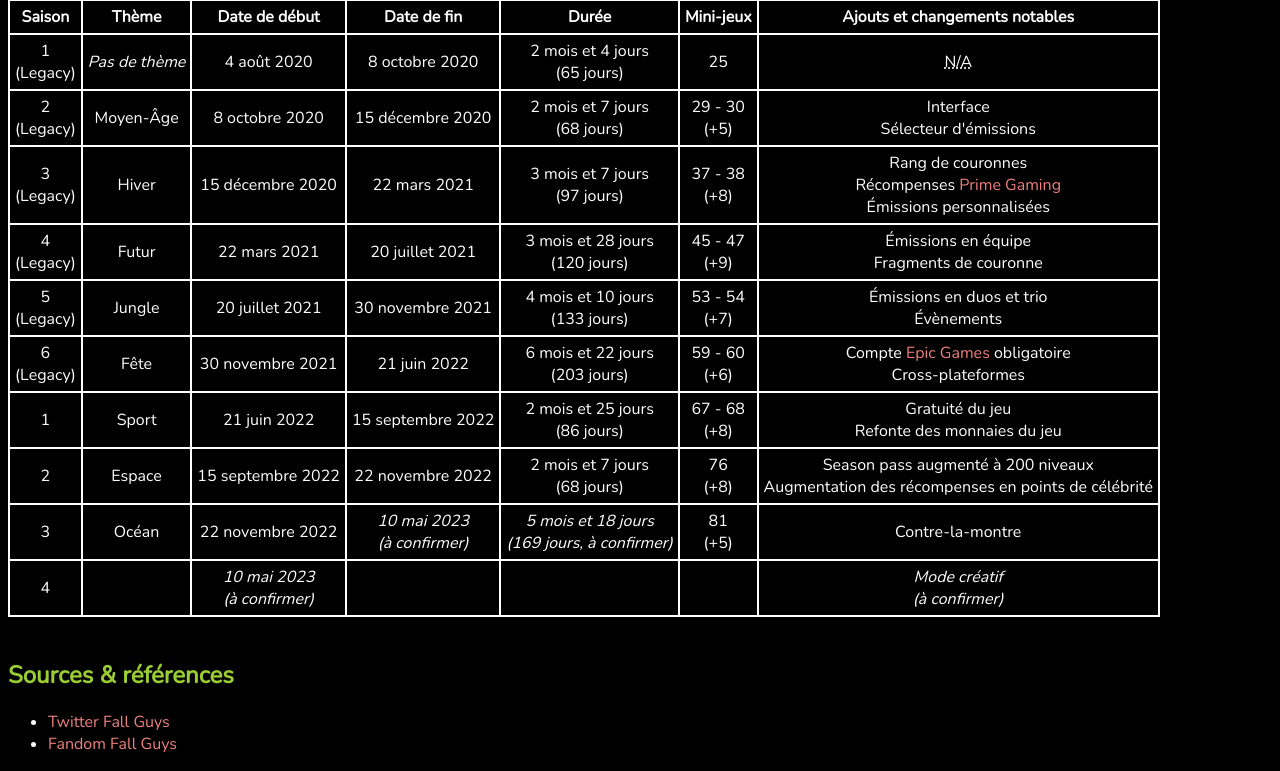
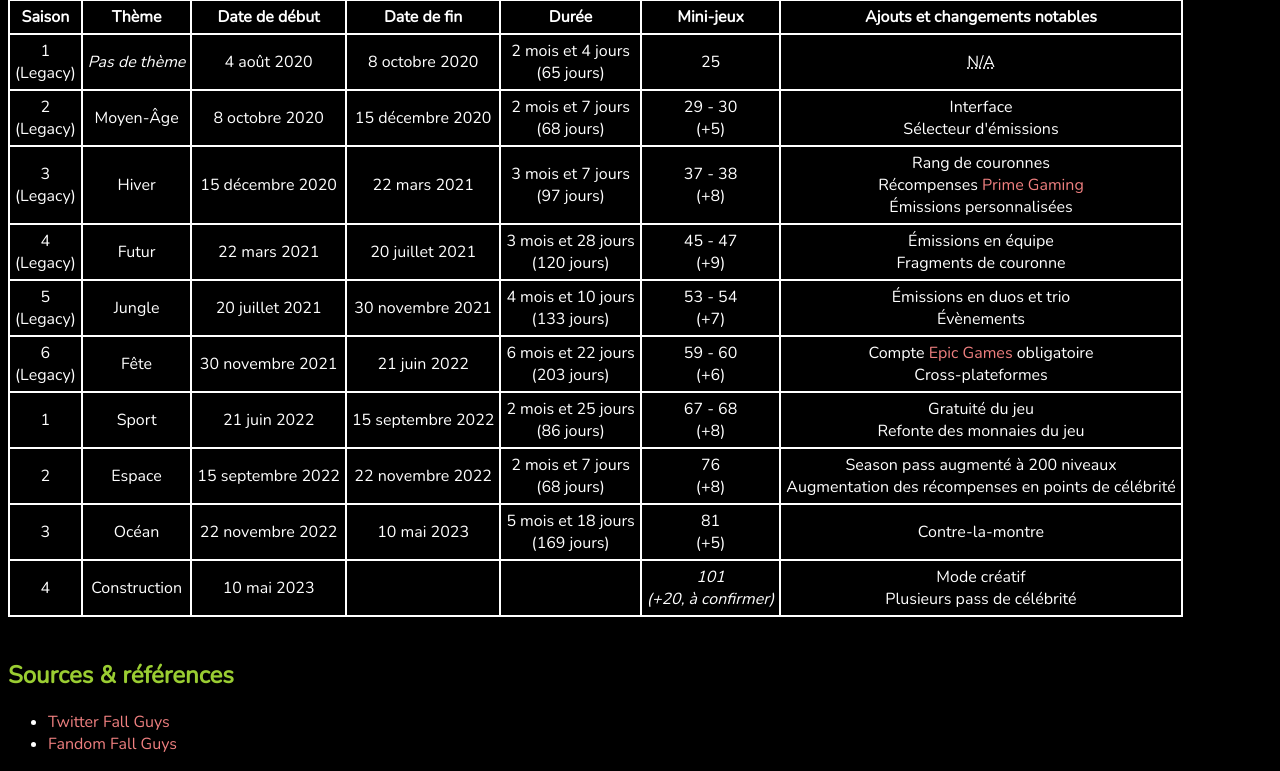
Before and after one commit to MarioSwitch/marioswitch.github.io, a PHP site: page /pages/games/fallguys.php in a window 1280 px wide. Shown: the part 3427-4198 px from the top of the page. Run offline with PHP 8.4, Linux system fonts and the light colour scheme.

Commit message:
MàJ saison 4

```diff
--- a/pages/games/fallguys.php
+++ b/pages/games/fallguys.php
@@ -14,7 +14,7 @@
         <?php insertMenu(); ?>
 		<h1>Fall Guys: Ultimate Knockout</h1>
 		<p>
-            Fall Guys : Ultimate Knockout (souvent abrégé en Fall Guys) est un <i>party game</i> gratuit (payant du 4 août 2020 au 21 juin 2022 au prix de 19,99 €) sorti le 4 août 2020 sur <a href="https://fr.wikipedia.org/wiki/Steam">Steam</a> et <a href="https://fr.wikipedia.org/wiki/PlayStation_4">PS4</a> puis sur l'<a href="https://fr.wikipedia.org/wiki/Epic_Games_Store">Epic Games Store</a>, <a href="https://fr.wikipedia.org/wiki/PlayStation_5">PS5</a>, <a href="https://fr.wikipedia.org/wiki/Nintendo_Switch">Switch</a> et <a href="https://fr.wikipedia.org/wiki/Xbox_Series">Xbox Series X/S</a> le 21 juin 2022.<br>
+            Fall Guys: Ultimate Knockout (souvent abrégé en Fall Guys) est un <i>party game</i> gratuit (payant du 4 août 2020 au 21 juin 2022 au prix de 19,99 €) sorti le 4 août 2020 sur <a href="https://fr.wikipedia.org/wiki/Steam">Steam</a> et <a href="https://fr.wikipedia.org/wiki/PlayStation_4">PS4</a> puis sur l'<a href="https://fr.wikipedia.org/wiki/Epic_Games_Store">Epic Games Store</a>, <a href="https://fr.wikipedia.org/wiki/PlayStation_5">PS5</a>, <a href="https://fr.wikipedia.org/wiki/Nintendo_Switch">Switch</a> et <a href="https://fr.wikipedia.org/wiki/Xbox_Series">Xbox Series X/S</a> le 21 juin 2022.<br>
             Le jeu se déroule en "émissions", comportant jusqu'à <abbr title="Certaines émissions sont limitées à moins de 60 joueurs.">60 joueurs</abbr>, composées de plusieurs manches (5 habituellement). À chaque manche, seuls les meilleurs joueurs sont qualifiés, les autres étant éliminés.<br>
             Il existe des émissions spéciales qui ne comportent que certains mini-jeux (ou type de mini-jeux).
         </p>
@@ -408,19 +408,19 @@
                 <td>3</td>
                 <td>Océan</td>
                 <td>22 novembre 2022</td>
-                <td><i>10 mai 2023<br>(à confirmer)</i></td>
-                <td><i>5 mois et 18 jours<br>(169 jours, à confirmer)</i></td>
+                <td>10 mai 2023</td>
+                <td>5 mois et 18 jours<br>(169 jours)</td>
                 <td>81<br>(+5)</td>
                 <td>Contre-la-montre</td>
             </tr>
             <tr>
                 <td>4</td>
-                <td></td>
-                <td><i>10 mai 2023<br>(à confirmer)</i></td>
+                <td>Construction</td>
+                <td>10 mai 2023</td>
                 <td></td>
                 <td></td>
-                <td></td>
-                <td><i>Mode créatif<br>(à confirmer)</i></td>
+                <td><i>101<br>(+20, à confirmer)</i></td>
+                <td>Mode créatif<br>Plusieurs pass de célébrité</td>
             </tr>
         </table>
         <br>
```
